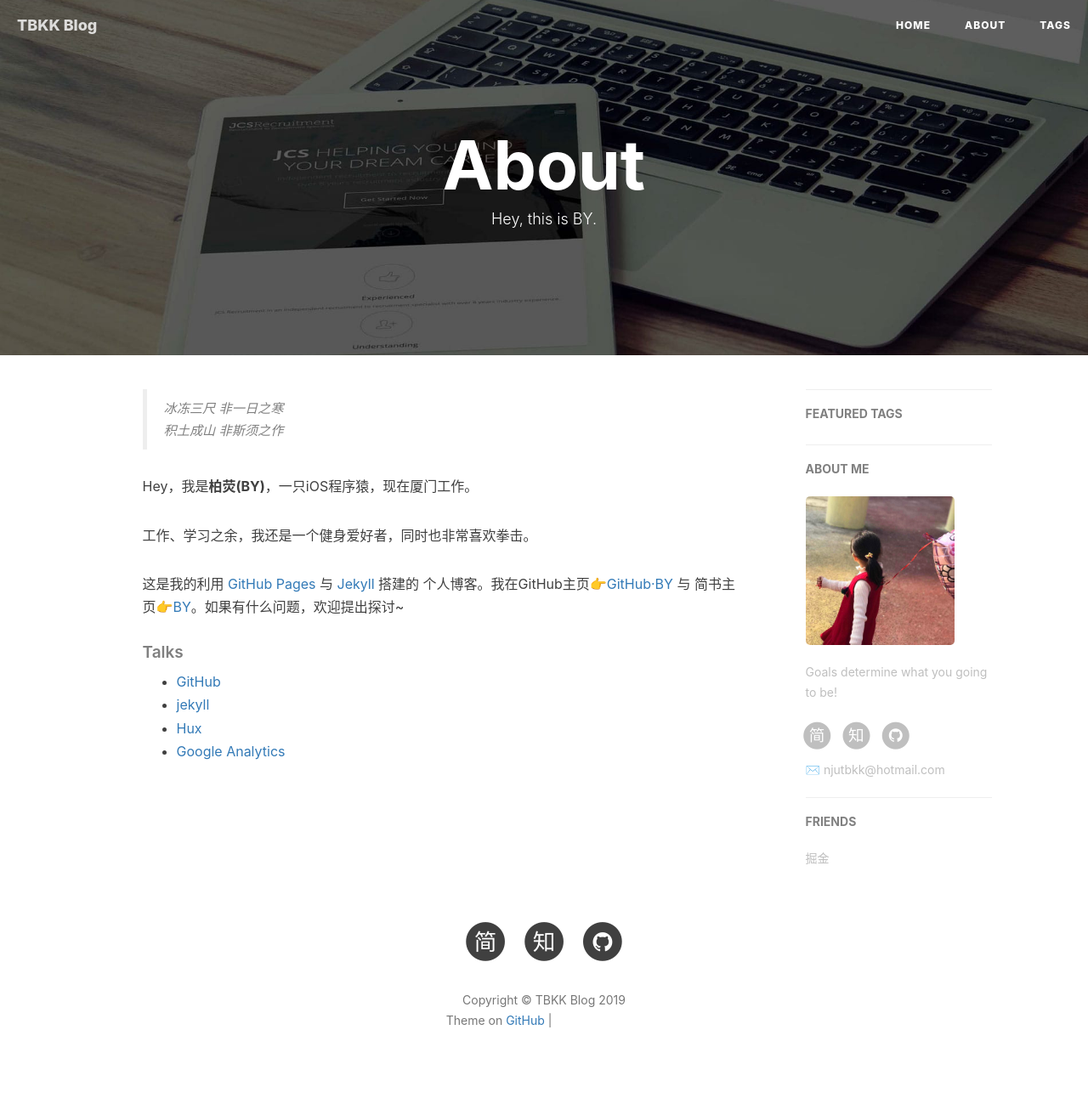
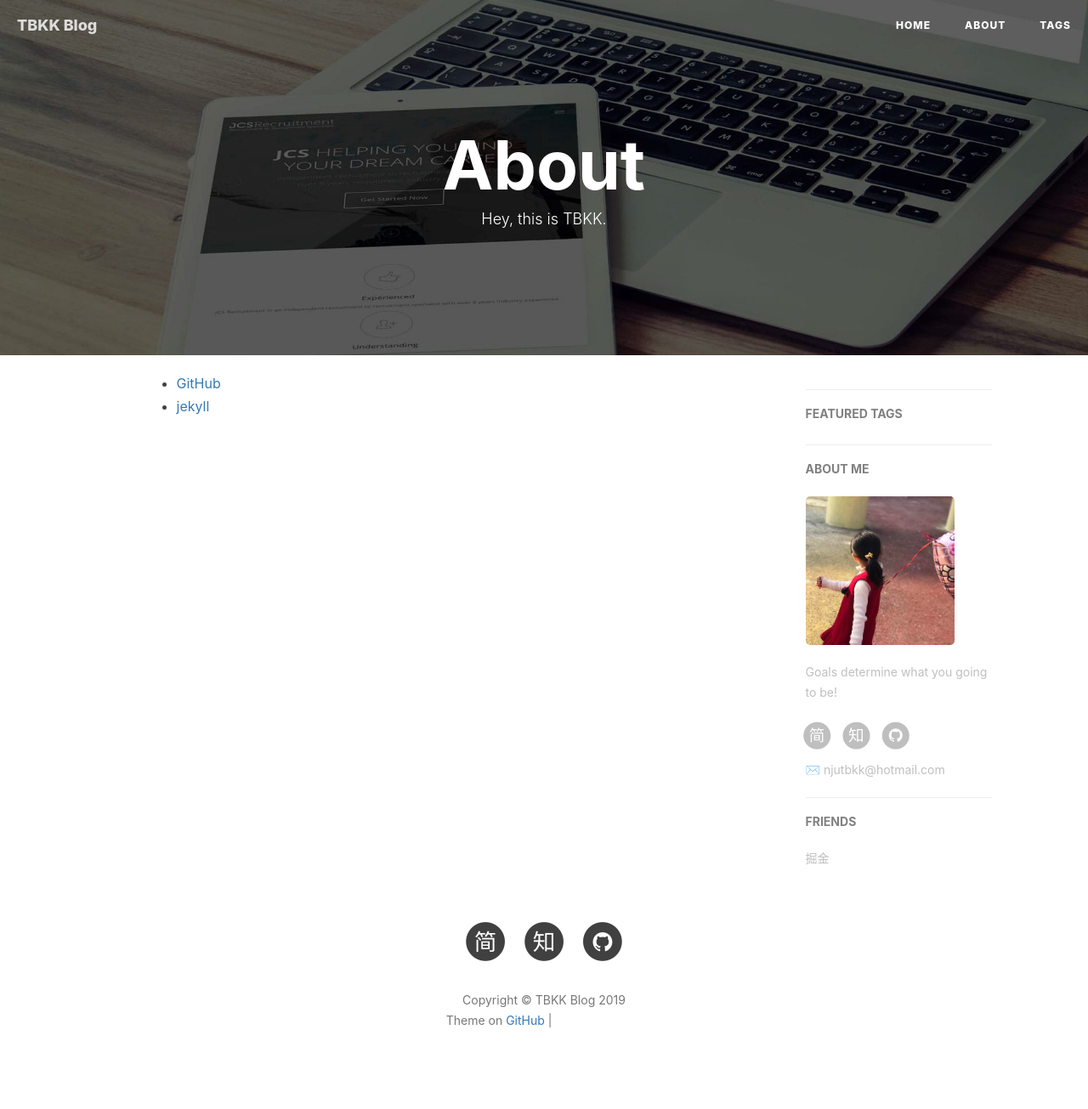
Before and after one commit to tbkk/tbkk.github.io, a Jekyll site: the page built from about.html, in a window 1280 px wide. Shown: the whole page at 85% size. Built offline with Jekyll 4.4.1, drawn with Linux system fonts in a browser that asks for light colours; nearby versions of some CDN libraries; comment, search, counter and statistics services are not loaded; grey boxes are pictures that could not be loaded.

Commit message:
blog base

```diff
--- a/about.html
+++ b/about.html
@@ -1,7 +1,7 @@
 ---
 layout: page
 title: "About"
-description: "Hey, this is BY."
+description: "Hey, this is TBKK."
 header-img: "img/post-bg-rwd.jpg"
 ---
 
@@ -13,26 +13,9 @@ header-img: "img/post-bg-rwd.jpg"
 
 <!-- Chinese Version -->
 <div class="zh post-container">
-
-    <!--copied from markdown -->
-    <blockquote><p>冰冻三尺 非一日之寒<br>
-    积土成山 非斯须之作</p></blockquote>
-
-    <p>Hey，我是<strong>柏荧(BY)</strong>，一只iOS程序猿，现在厦门工作。</p>
-
-    <p>工作、学习之余，我还是一个健身爱好者，同时也非常喜欢拳击。</p>
-
-    <p>这是我的利用 <a href="https://pages.github.com/">GitHub Pages</a> 与 <a href="http://jekyll.com.cn/">Jekyll</a> 搭建的 个人博客。我在GitHub主页<a href="https://github.com/qiubaiying">👉GitHub·BY</a> 与 简书主页<a href="https://http://www.jianshu.com/u/e71990ada2fd">👉BY</a>。如果有什么问题，欢迎提出探讨~</p>
-
-    <p></p>
-
-    <h5>Talks</h5>
-
     <ul>
         <li><a href="https://github.com">GitHub</a></li>
         <li><a href="http://jekyll.com.cn/">jekyll</a></li>
-        <li><a href="http://huangxuan.me/">Hux</a></li>
-        <li><a href="https://analytics.google.com/analytics">Google Analytics</a></li>
     </ul>
 </div>
 
```
Also changed, not shown: package.json (+5 -5 lines).
